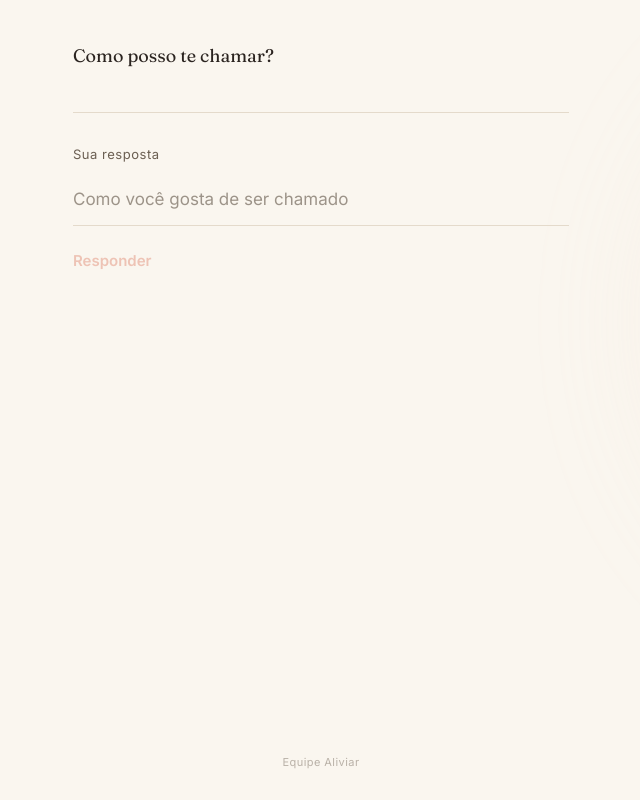
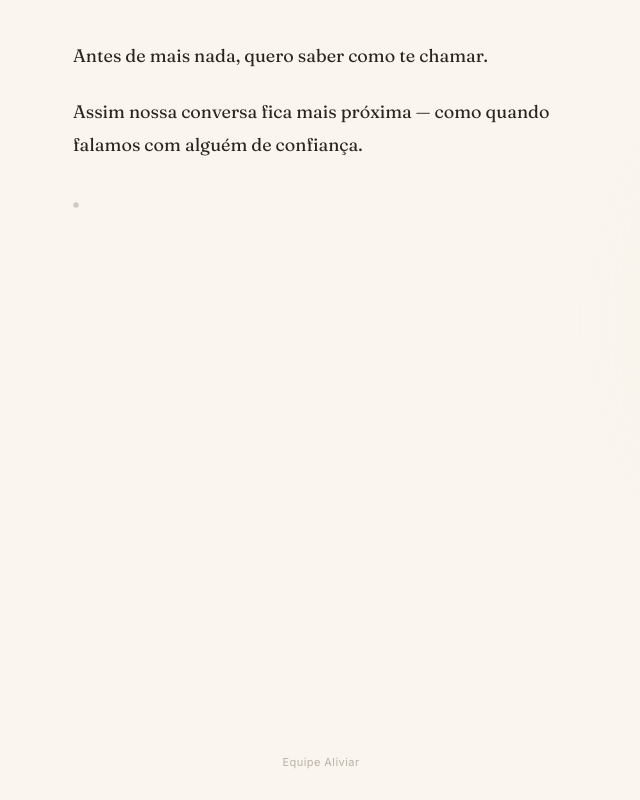
Before and after one commit to barbosacaiopadilha-star/Aliviar-2.0, a Next.js app: page /conversa in a window 1280 px wide. Both pictures are taken after a click on the button "Podemos conversar". Shown: the whole page, without its empty margins (319-959 px from the left). Built offline with nearby package versions, Linux system fonts and the light colour scheme.

Commit message:
refactor: chapter 2 conversation rhythm and human acknowledgments

```diff
--- a/src/app/globals.css
+++ b/src/app/globals.css
@@ -379,6 +379,10 @@ a {
   .conversation__line--appear {
     animation: none;
   }
+
+  .conversation__listening {
+    animation: none;
+  }
 }
 
 /* ——— Capítulo 2: Primeira conversa ——— */
@@ -439,22 +443,42 @@ a {
   color: var(--ink);
 }
 
+.conversation__line--patient + .conversation__line--ana {
+  margin-top: 0.5rem;
+}
+
+.conversation__line--listening {
+  min-height: 1.5rem;
+}
+
+.conversation__listening {
+  display: inline-block;
+  width: 0.35rem;
+  height: 0.35rem;
+  border-radius: 999px;
+  background: var(--ink-soft);
+  opacity: 0.45;
+  animation: conversation-listening 1.4s ease-in-out infinite;
+}
+
+.sr-only {
+  position: absolute;
+  width: 1px;
+  height: 1px;
+  padding: 0;
+  margin: -1px;
+  overflow: hidden;
+  clip: rect(0, 0, 0, 0);
+  white-space: nowrap;
+  border: 0;
+}
+
 .conversation__line--appear {
   animation: conversation-line-in 0.7s cubic-bezier(0.22, 1, 0.36, 1) forwards;
 }
 
 .conversation__composer {
-  margin-top: 2.5rem;
-  padding-top: 2rem;
-  border-top: 1px solid var(--line);
-}
-
-.conversation__prompt {
-  display: block;
-  margin-bottom: 0.75rem;
-  font-size: 0.8125rem;
-  letter-spacing: 0.04em;
-  color: var(--ink-soft);
+  margin-top: 2rem;
 }
 
 .conversation__input,
@@ -542,3 +566,15 @@ a {
     transform: translateY(0);
   }
 }
+
+@keyframes conversation-listening {
+  0%,
+  100% {
+    opacity: 0.3;
+    transform: scale(0.92);
+  }
+  50% {
+    opacity: 0.65;
+    transform: scale(1);
+  }
+}
--- a/src/components/experience/chapter-two/FirstConversationExperience.tsx
+++ b/src/components/experience/chapter-two/FirstConversationExperience.tsx
@@ -1,15 +1,29 @@
 "use client";
 
 import Link from "next/link";
-import { useState } from "react";
+import { useCallback, useEffect, useRef, useState } from "react";
 
 import {
   buildClosingMessages,
+  buildDurationIntroLines,
+  buildDurationReflectionLines,
+  buildNameIntroLines,
+  buildNameReflectionLines,
+  buildStoryIntroLines,
+  buildStoryReflectionLines,
+  conversationBreathMs,
+  conversationPauseMs,
   CONVERSATION_HOST,
   preferredNameFrom,
+  toAnaMessages,
   type ConversationMessage,
   type ConversationTurn,
 } from "./conversation-model";
+
+function prefersReducedMotion(): boolean {
+  if (typeof window === "undefined") return false;
+  return window.matchMedia("(prefers-reduced-motion: reduce)").matches;
+}
 
 export function FirstConversationExperience() {
   const [turn, setTurn] = useState<ConversationTurn>("greeting");
@@ -17,10 +31,60 @@ export function FirstConversationExperience() {
   const [name, setName] = useState("");
   const [story, setStory] = useState("");
   const [duration, setDuration] = useState("");
+  const [started, setStarted] = useState(false);
+  const [isAnaSpeaking, setIsAnaSpeaking] = useState(false);
+  const timeoutsRef = useRef<number[]>([]);
+
+  const clearScheduled = useCallback(() => {
+    timeoutsRef.current.forEach((id) => window.clearTimeout(id));
+    timeoutsRef.current = [];
+  }, []);
+
+  useEffect(() => clearScheduled, [clearScheduled]);
+
+  const speakAsAna = useCallback(
+    (lines: string[], onComplete?: () => void) => {
+      clearScheduled();
+
+      if (lines.length === 0) {
+        onComplete?.();
+        return;
+      }
+
+      const reduced = prefersReducedMotion();
+
+      if (reduced) {
+        setMessages((current) => [...current, ...toAnaMessages(lines)]);
+        onComplete?.();
+        return;
+      }
+
+      setIsAnaSpeaking(true);
+      const breath = conversationBreathMs(false);
+      const pause = conversationPauseMs(false);
+
+      lines.forEach((text, index) => {
+        const delay = breath + index * pause;
+        const revealId = window.setTimeout(() => {
+          setMessages((current) => [...current, { from: "ana", text }]);
+
+          if (index === lines.length - 1) {
+            const doneId = window.setTimeout(() => {
+              setIsAnaSpeaking(false);
+              onComplete?.();
+            }, pause);
+            timeoutsRef.current.push(doneId);
+          }
+        }, delay);
+        timeoutsRef.current.push(revealId);
+      });
+    },
+    [clearScheduled],
+  );
 
   const beginConversation = () => {
-    setMessages([{ from: "ana", text: "Como posso te chamar?" }]);
-    setTurn("ask-name");
+    setStarted(true);
+    speakAsAna(buildNameIntroLines(), () => setTurn("ask-name"));
   };
 
   const submitName = () => {
@@ -29,40 +93,50 @@ export function FirstConversationExperience() {
 
     const displayName = preferredNameFrom(trimmed);
 
-    setMessages((current) => [
-      ...current,
-      { from: "patient", text: trimmed },
-      { from: "ana", text: `Prazer, ${displayName}. O que te trouxe até nós?` },
-    ]);
-    setTurn("ask-story");
+    setMessages((current) => [...current, { from: "patient", text: trimmed }]);
+
+    speakAsAna(
+      [...buildNameReflectionLines(displayName), ...buildStoryIntroLines(displayName)],
+      () => setTurn("ask-story"),
+    );
   };
 
   const submitStory = () => {
     const trimmed = story.trim();
     if (!trimmed) return;
 
-    setMessages((current) => [
-      ...current,
-      { from: "patient", text: trimmed },
-      { from: "ana", text: "Há quanto tempo você convive com isso?" },
-    ]);
-    setTurn("ask-duration");
+    setMessages((current) => [...current, { from: "patient", text: trimmed }]);
+
+    speakAsAna(
+      [...buildStoryReflectionLines(), ...buildDurationIntroLines()],
+      () => setTurn("ask-duration"),
+    );
   };
 
   const submitDuration = (value: string) => {
     const trimmed = value.trim();
     const displayName = preferredNameFrom(name);
+    const answered = trimmed.length > 0;
 
     setMessages((current) => [
       ...current,
       {
         from: "patient",
-        text: trimmed.length > 0 ? trimmed : "Prefiro falar disso depois.",
+        text: answered ? trimmed : "Prefiro falar disso depois.",
       },
-      ...buildClosingMessages(displayName),
     ]);
-    setTurn("closing");
+
+    speakAsAna(
+      [
+        ...buildDurationReflectionLines(answered),
+        ...buildClosingMessages(displayName).map((message) => message.text),
+      ],
+      () => setTurn("closing"),
+    );
   };
+
+  const composerOpen =
+    !isAnaSpeaking && (turn === "ask-name" || turn === "ask-story" || turn === "ask-duration");
 
   return (
     <div className="conversation">
@@ -72,7 +146,7 @@ export function FirstConversationExperience() {
 
       <main className="conversation__main">
         <div className="conversation__thread" aria-live="polite">
-          {turn === "greeting" && (
+          {turn === "greeting" && !started && (
             <div className="conversation__opening">
               <p className="conversation__line conversation__line--ana">
                 Olá. Sou a {CONVERSATION_HOST}, da Aliviar.
@@ -94,26 +168,32 @@ export function FirstConversationExperience() {
               {message.text}
             </p>
           ))}
+
+          {isAnaSpeaking && (
+            <p className="conversation__line conversation__line--ana conversation__line--listening">
+              <span className="conversation__listening" aria-hidden="true" />
+              <span className="sr-only">{CONVERSATION_HOST} está respondendo</span>
+            </p>
+          )}
         </div>
 
+        {turn === "greeting" && !started && (
           <div className="conversation__composer">
-          {turn === "greeting" && (
             <button type="button" className="chapter-one__cta" onClick={beginConversation}>
               Podemos conversar
             </button>
+          </div>
         )}
 
-          {turn === "ask-name" && (
-            <>
-              <label htmlFor="conversation-name" className="conversation__prompt">
-                Sua resposta
-              </label>
+        {composerOpen && turn === "ask-name" && (
+          <div className="conversation__composer">
             <input
               id="conversation-name"
               type="text"
               autoComplete="name"
+              aria-label="Como você gosta de ser chamado"
               className="conversation__input"
-                placeholder="Como você gosta de ser chamado"
+              placeholder="Escreva aqui..."
               value={name}
               onChange={(event) => setName(event.target.value)}
               onKeyDown={(event) => {
@@ -126,21 +206,19 @@ export function FirstConversationExperience() {
               onClick={submitName}
               disabled={!name.trim()}
             >
-                Responder
+              Continuar
             </button>
-            </>
+          </div>
         )}
 
-          {turn === "ask-story" && (
-            <>
-              <label htmlFor="conversation-story" className="conversation__prompt">
-                Sua resposta
-              </label>
+        {composerOpen && turn === "ask-story" && (
+          <div className="conversation__composer">
             <textarea
               id="conversation-story"
+              aria-label="O que te trouxe até a Aliviar"
               className="conversation__textarea"
-                placeholder="Conte do seu jeito. Não precisa ser completo."
-                rows={5}
+              placeholder="Escreva do seu jeito..."
+              rows={4}
               value={story}
               onChange={(event) => setStory(event.target.value)}
             />
@@ -152,19 +230,17 @@ export function FirstConversationExperience() {
             >
               Compartilhar
             </button>
-            </>
+          </div>
         )}
 
-          {turn === "ask-duration" && (
-            <>
-              <label htmlFor="conversation-duration" className="conversation__prompt">
-                Sua resposta
-              </label>
+        {composerOpen && turn === "ask-duration" && (
+          <div className="conversation__composer">
             <input
               id="conversation-duration"
               type="text"
+              aria-label="Há quanto tempo você convive com isso"
               className="conversation__input"
-                placeholder="Ex.: alguns meses, há anos..."
+              placeholder="Se quiser responder agora..."
               value={duration}
               onChange={(event) => setDuration(event.target.value)}
               onKeyDown={(event) => {
@@ -178,7 +254,7 @@ export function FirstConversationExperience() {
                 onClick={() => submitDuration(duration)}
                 disabled={!duration.trim()}
               >
-                  Responder
+                Continuar
               </button>
               <button
                 type="button"
@@ -188,13 +264,12 @@ export function FirstConversationExperience() {
                 Prefiro falar disso depois
               </button>
             </div>
-            </>
+          </div>
         )}
 
-          {turn === "closing" && (
+        {turn === "closing" && !isAnaSpeaking && (
           <p className="conversation__closing-note">Por enquanto, é isso. Estamos com você.</p>
         )}
-        </div>
       </main>
 
       <footer className="chapter-one__footer">
--- a/src/components/experience/chapter-two/conversation-model.ts
+++ b/src/components/experience/chapter-two/conversation-model.ts
@@ -12,11 +12,61 @@ export type ConversationMessage = {
 
 export const CONVERSATION_HOST = "Ana";
 
+const PAUSE_MS = 1100;
+const BREATH_MS = 750;
+
+export function conversationPauseMs(reducedMotion: boolean): number {
+  return reducedMotion ? 0 : PAUSE_MS;
+}
+
+export function conversationBreathMs(reducedMotion: boolean): number {
+  return reducedMotion ? 0 : BREATH_MS;
+}
+
+export function buildNameIntroLines(): string[] {
+  return [
+    "Antes de mais nada, quero saber como te chamar.",
+    "Assim nossa conversa fica mais próxima — como quando falamos com alguém de confiança.",
+    "Como posso te chamar?",
+  ];
+}
+
+export function buildNameReflectionLines(displayName: string): string[] {
+  return [`Prazer, ${displayName}.`, "Obrigada por se apresentar."];
+}
+
+export function buildStoryIntroLines(displayName: string): string[] {
+  return [
+    `Agora quero ouvir você, ${displayName}.`,
+    "Me conte, com suas palavras, o que te trouxe até nós.",
+    "Pergunto porque preciso entender seu contexto — não para classificar, mas para compreender.",
+  ];
+}
+
+export function buildStoryReflectionLines(): string[] {
+  return ["Obrigada por confiar isso a mim.", "Recebi o que você escreveu."];
+}
+
+export function buildDurationIntroLines(): string[] {
+  return [
+    "Só mais uma coisa, para eu situar melhor.",
+    "Há quanto tempo você convive com isso?",
+    "Se preferir deixar para depois, também está bem.",
+  ];
+}
+
+export function buildDurationReflectionLines(answered: boolean): string[] {
+  if (answered) {
+    return ["Entendi. Isso ajuda a enxergar o tempo que você carrega isso."];
+  }
+  return ["Tudo bem. Respeito seu tempo — podemos voltar a isso quando fizer sentido."];
+}
+
 export function buildClosingMessages(preferredName: string): ConversationMessage[] {
   return [
     {
       from: "ana",
-      text: `${preferredName}, obrigada por compartilhar. Li com atenção.`,
+      text: `${preferredName}, obrigada por conversar comigo hoje.`,
     },
     {
       from: "ana",
@@ -33,3 +83,7 @@ export function preferredNameFrom(rawName: string): string {
   const trimmed = rawName.trim();
   return trimmed.length > 0 ? trimmed.split(/\s+/)[0]! : "você";
 }
+
+export function toAnaMessages(lines: string[]): ConversationMessage[] {
+  return lines.map((text) => ({ from: "ana", text }));
+}
```
Also changed, not shown: 1 other file (tests, documents, lock files or other folders). Lines whose indentation alone changed are shown as unchanged.
